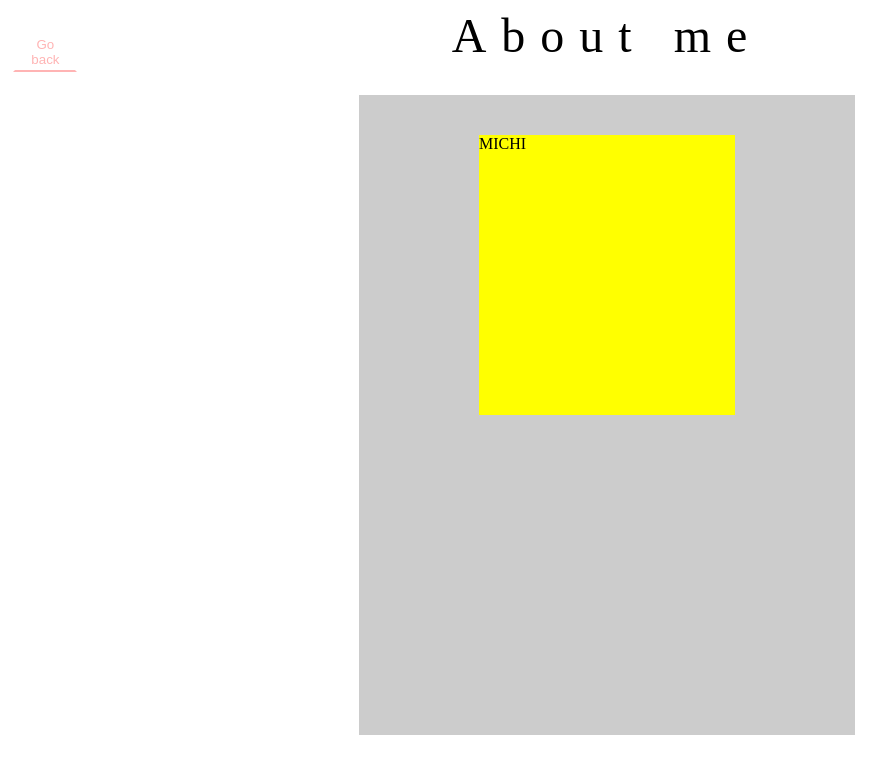
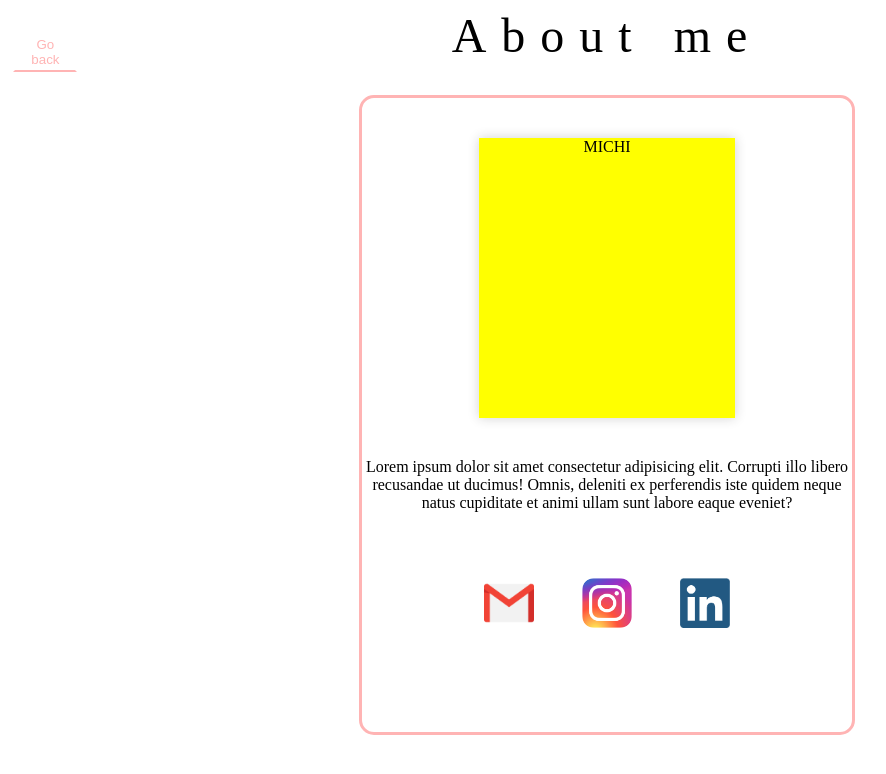
Before and after one commit to MarkusKlepping/Linking-Ideas, a Flask app: page /about in a window 1280 px wide. Shown: the top 774 px of the page, without its empty margins (33-919 px from the left). Run offline with Flask 2, Linux system fonts and the light colour scheme; parts of the project's set-up code (start-up, migrations or seed data) failed here and were passed over; some libraries are stand-ins or nearby versions.

Commit message:
about me almost completed

```diff
--- a/app/static/css/aboutme.css
+++ b/app/static/css/aboutme.css
@@ -45,12 +45,23 @@ button:hover {
 .Container {
 
     height: 80vh;
-    background: #CCCCCC;
+    border:solid;
     display: flex;
     justify-content: center;
     margin-left: 30vw;
     margin-right: 30vw;
+    border-radius: 15px;
+    border-color: #FFB4B4;
+    transition: box-shadow;
+    transition-duration: 0.4s;
+    text-align: center;
+    position: relative;
 
+
+}
+
+.Container:hover{
+    box-shadow: 0 0 11px rgba(33,33,33,.2);
 }
 
 .Picture {
@@ -59,6 +70,39 @@ button:hover {
     background-color: #FFFF00;
     width: 20vw;
     height:35vh;
+    box-shadow: 0 0 11px rgba(33,33,33,.2)
 
 
 }
+
+p{
+
+    text-align: center;
+    block-size: fit-content;
+    margin-top: 45vh;
+    position: absolute;
+
+}
+
+.contact_container {
+
+    margin-top: 60vh;
+    position: absolute;
+    /* height: 50px; */
+    width: 60%;
+    justify-content: space-around;
+    display: flex;
+
+
+}
+
+.contact {
+
+
+    width: 50px;
+    height: 50px;
+    box-sizing: content-box;
+
+
+
+}
--- a/app/templates/aboutme.html
+++ b/app/templates/aboutme.html
@@ -21,8 +21,32 @@
 
     <div class="Picture">MICHI</div>
 
+
+    <p>Lorem ipsum dolor sit amet consectetur adipisicing elit. Corrupti illo libero recusandae ut ducimus! Omnis, deleniti ex perferendis iste quidem neque natus cupiditate et animi ullam sunt labore eaque eveniet?</p>
+
+    <div class = "contact_container">
+
+        <a href="mailto:markus.klepping@code.berlin"" >
+            <img  src="static/Pictures/gmail.png"  class="contact"></img>
+        </a>
+
+
+        <a href="https://www.instagram.com/_markvz_/" >
+            <img  src="static/Pictures/instagram.png" class="contact" ></img>
+        </a>
+
+
+        <a href="https://www.linkedin.com/in/markus-klepping-5b2377223" >
+            <img  src="static/Pictures/linkedin.png"  class="contact"></img>
+        </a>
+
+    </div>
+
+
 </div>
 
 
 
+
+
 {% endblock %}
```
Also changed, not shown: app/templates/upload.html (+12 -7 lines), app/users/models.py (+8 -0 lines), app/users/routes.py (+23 -1 lines), app/users/services/create_upload.py (added, +13 -0 lines), app/database.db, app/static/pictures/gmail.png (added), app/static/pictures/instagram.png (added), app/static/pictures/linkedin.png (added).
